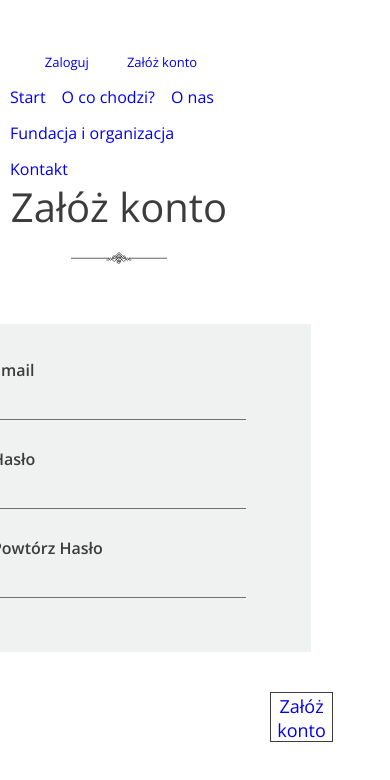
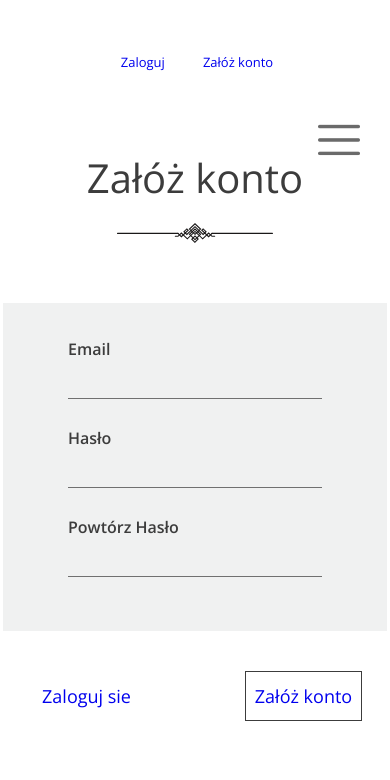
Before and after one commit to Kgiruc/website-oddam, a React (Create React App) app in the folder oddam/: page /register in a window 390 px wide. Shown: the top 780 px of the page. Built offline with nearby package versions, Linux system fonts and the light colour scheme.

Commit message:
media  in code style

```diff
--- a/oddam/src/components /Register.js
+++ b/oddam/src/components /Register.js
@@ -1,5 +1,7 @@
 import {NavLink} from "react-router-dom";
 import Decoration from "../assets/Decoration.svg";
+import NavBar from "./elements/NavBar";
+import MobileNav from "./elements/MobileNav";
 
 export default function Register() {
     return (
@@ -13,13 +15,8 @@ export default function Register() {
                 </ul>
             </header>
             <div className="container__nav__menu">
-                <ul className="container__nav__menu__list">
-                    <li><NavLink to="/">Start</NavLink></li>
-                    <li><NavLink to="/">O co chodzi?</NavLink></li>
-                    <li><NavLink to="/">O nas</NavLink></li>
-                    <li><NavLink to="/">Fundacja i organizacja</NavLink></li>
-                    <li><NavLink to="/">Kontakt</NavLink></li>
-                </ul>
+                <NavBar />
+                <MobileNav />
             </div>
             <div className="container__sign__form">
                 <span>Załóż konto </span>
--- a/oddam/src/components /Sign.js
+++ b/oddam/src/components /Sign.js
@@ -1,5 +1,7 @@
 import {NavLink} from "react-router-dom";
 import Decoration from "../assets/Decoration.svg";
+import NavBar from "./elements/NavBar";
+import MobileNav from "./elements/MobileNav";
 
 export default function Sign() {
     return (
@@ -14,13 +16,8 @@ export default function Sign() {
                     </ul>
                 </header>
                 <div className="container__nav__menu">
-                    <ul className="container__nav__menu__list">
-                        <li><NavLink to="/">Start</NavLink></li>
-                        <li><NavLink to="/">O co chodzi?</NavLink></li>
-                        <li><NavLink to="/">O nas</NavLink></li>
-                        <li><NavLink to="/">Fundacja i organizacja</NavLink></li>
-                        <li><NavLink to="/">Kontakt</NavLink></li>
-                    </ul>
+                    <NavBar />
+                    <MobileNav />
                 </div>
                 <div className="container__sign__form">
                     <span>Zaloguj się </span>
--- a/oddam/src/scss/components-style/sign.scss
+++ b/oddam/src/scss/components-style/sign.scss
@@ -99,3 +99,14 @@
   width: 384px;
   height: 328px;
 }
+
+@media screen and (max-width: 800px) {
+  .container__sign{
+    margin-right: 0;
+    margin-left: 0;
+  }
+
+  .sign__btn{
+    gap: 100px;
+  }
+}
```
